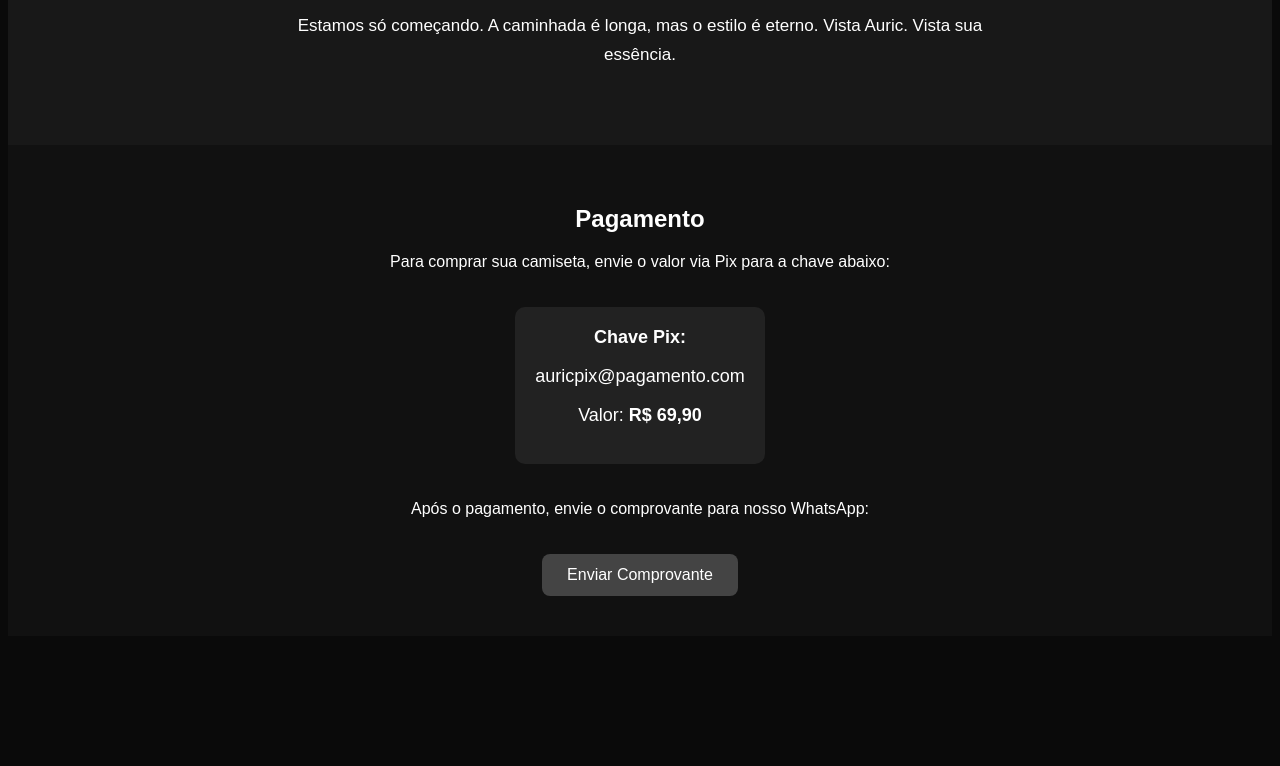
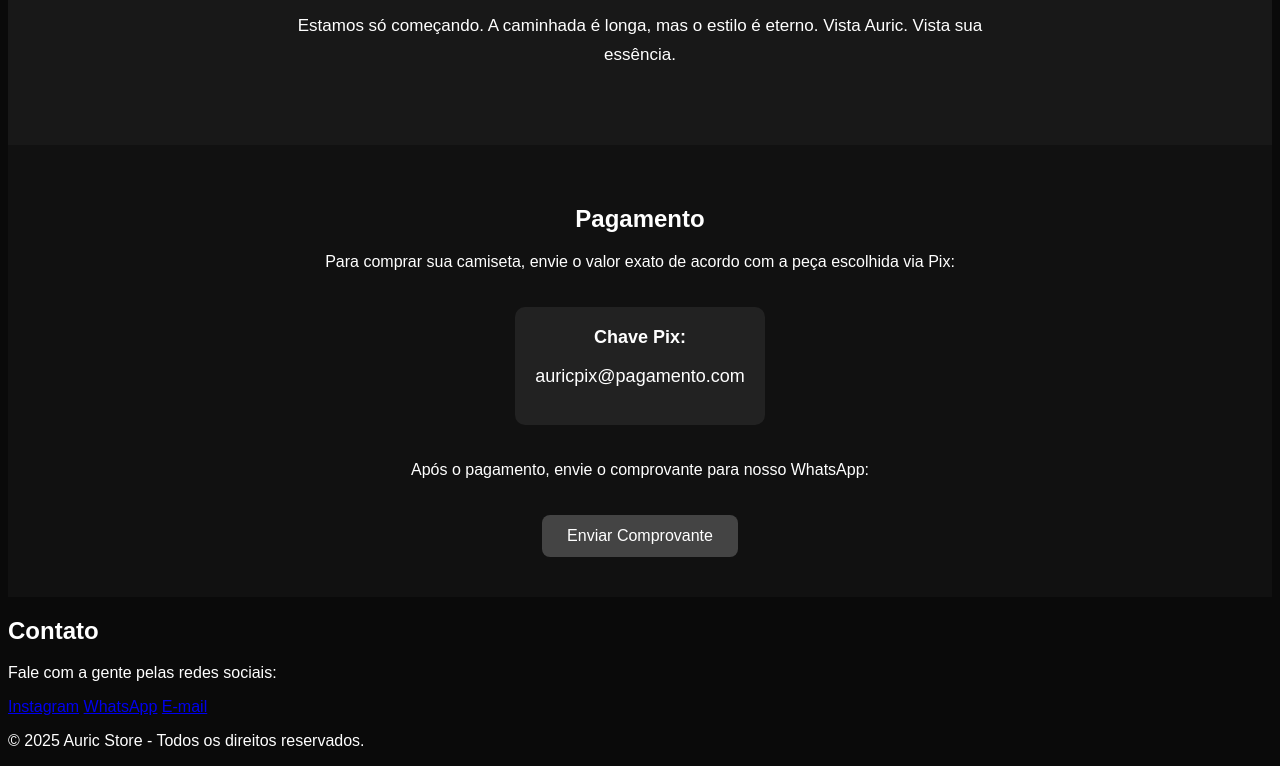
Before and after one commit to AuricStyle/Auric-Style-Store, a plain HTML site: page index.html in a window 1280 px wide. Shown: the part 640-1406 px from the top of the page. Before the commit the page ends 1284 px from the top, so only its background shows below. Drawn offline with Linux system fonts and the light colour scheme.

Commit message:
Update index.html

```diff
--- a/index.html
+++ b/index.html
@@ -17,6 +17,7 @@
           <li><a href="#produtos">Produtos</a></li>
           <li><a href="#sobre-nos">Sobre Nós</a></li>
           <li><a href="#pagamento">Pagamento</a></li>
+          <li><a href="#contato">Contato</a></li>
         </ul>
       </nav>
     </div>
@@ -26,7 +27,7 @@
   <section id="produtos">
     <h2>Nossos Produtos</h2>
     <p>Em breve, nossos produtos estarão disponíveis aqui!</p>
-    <!-- Aqui depois vamos colocar as camisetas -->
+    <!-- Depois vamos colocar os links das camisetas -->
   </section>
 
   <!-- Seção Sobre Nós -->
@@ -50,17 +51,33 @@
   <!-- Seção de Pagamento -->
   <section id="pagamento">
     <h2>Pagamento</h2>
-    <p>Para comprar sua camiseta, envie o valor via Pix para a chave abaixo:</p>
+    <p>Para comprar sua camiseta, envie o valor exato de acordo com a peça escolhida via Pix:</p>
 
     <div class="pix-info">
       <strong>Chave Pix:</strong>
       <p>auricpix@pagamento.com</p>
-      <p>Valor: <strong>R$ 69,90</strong></p>
     </div>
 
     <p>Após o pagamento, envie o comprovante para nosso WhatsApp:</p>
     <a href="https://wa.me/5519995338530" class="btn" target="_blank">Enviar Comprovante</a>
   </section>
 
+  <!-- Seção de Contato -->
+  <section id="contato">
+    <h2>Contato</h2>
+    <p>Fale com a gente pelas redes sociais:</p>
+
+    <div class="social-links">
+      <a href="https://www.instagram.com/auricstyle.store/" target="_blank">Instagram</a>
+      <a href="https://wa.me/5519995338530" target="_blank">WhatsApp</a>
+      <a href="mailto:auric.br@gmail.com">E-mail</a>
+    </div>
+  </section>
+
+  <!-- Rodapé -->
+  <footer>
+    <p>&copy; 2025 Auric Store - Todos os direitos reservados.</p>
+  </footer>
+
 </body>
 </html>
```
